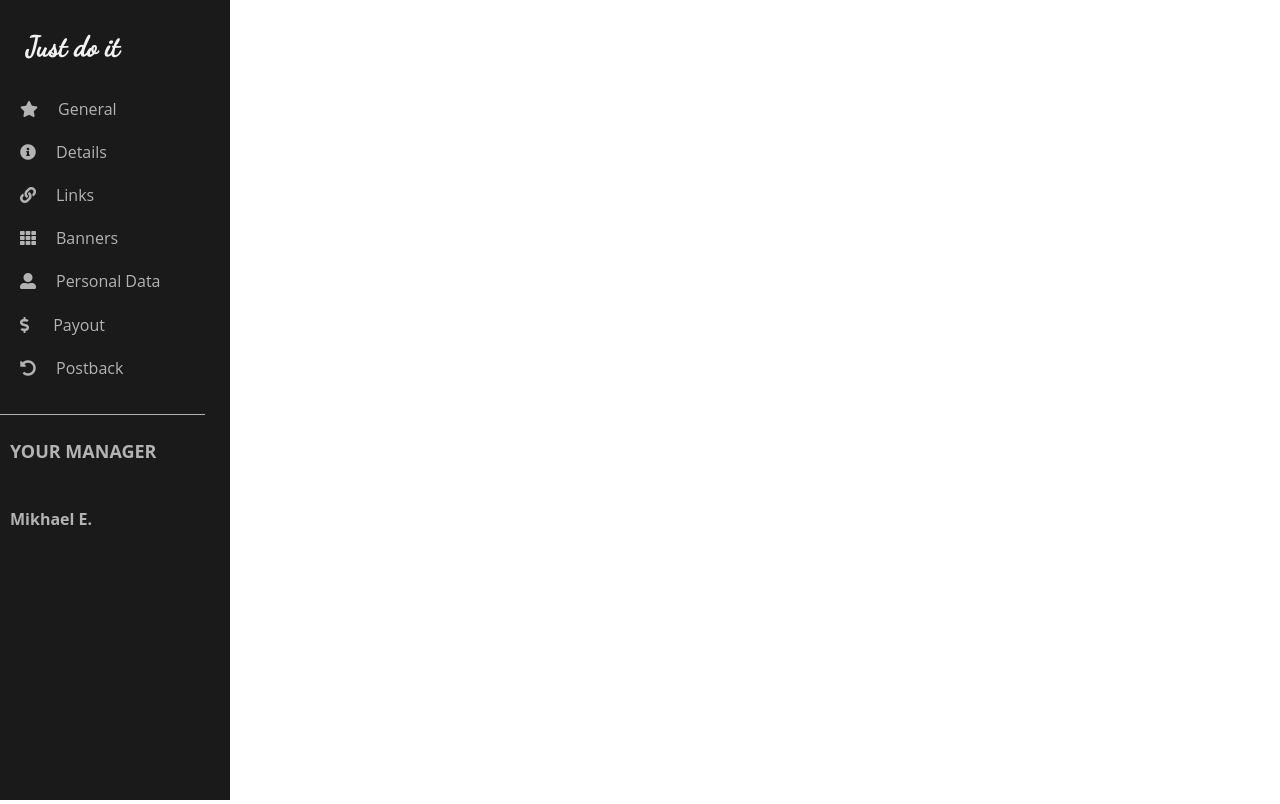
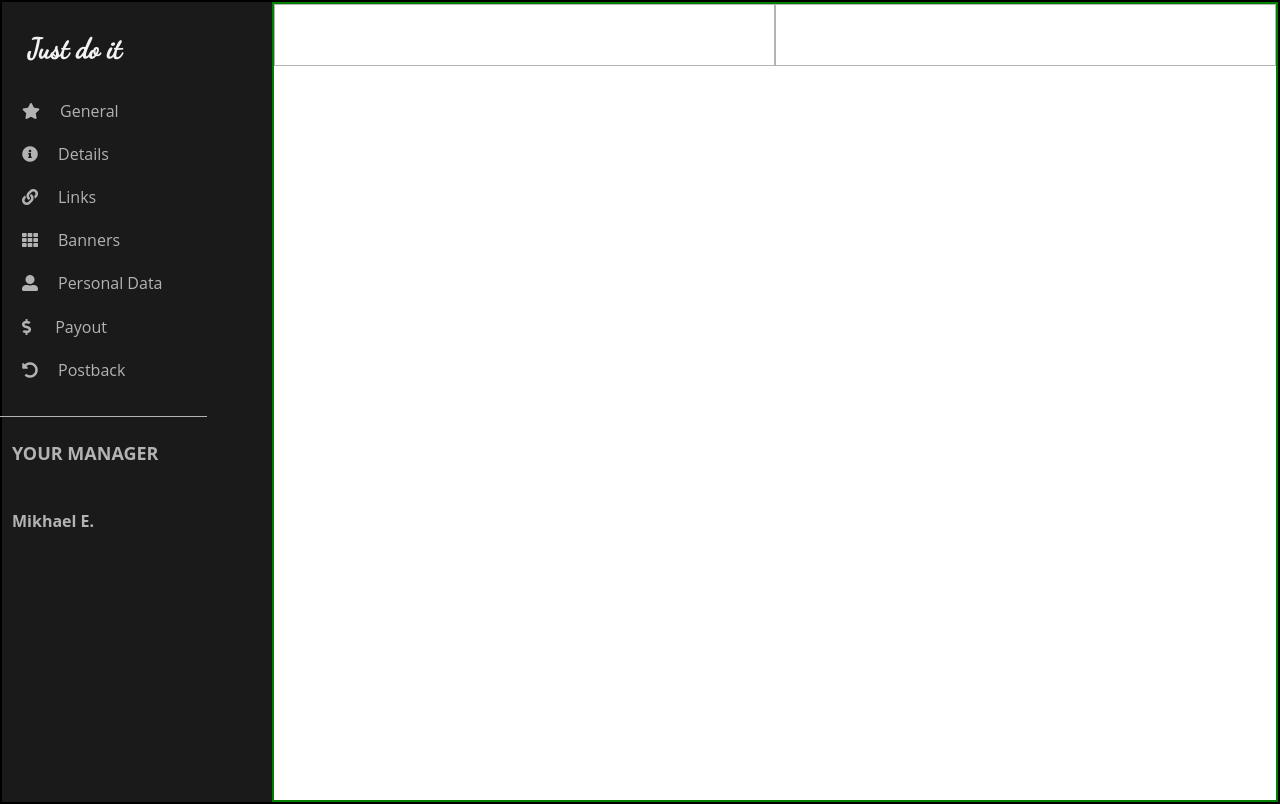
Before and after one commit to julia-kocik/solo-project, a website: page index.html in a window 1280 px wide. Drawn offline with Linux system fonts and the light colour scheme.

Commit message:
Add changes

```diff
--- a/index.html
+++ b/index.html
@@ -59,7 +59,13 @@
         </section>
         <section class="content">
             <div class="header">
-                <p>HEADER</p>
+                <div class="header-1"></div>
+                <div class="header-2">
+                    <div></div>
+                    <div></div>
+                    <div></div>
+                    <div></div>
+                </div>
             </div>
             <div class="page-container">
                 <div class="title">
--- /dev/null
+++ b/sass/_content.scss
@@ -0,0 +1,5 @@
+.content {
+    border: 2px solid green;
+    flex: 4 0 0;
+    padding: 0;
+}
--- /dev/null
+++ b/sass/_header.scss
@@ -0,0 +1,19 @@
+.header {
+    display: flex;
+    justify-content: space-between;
+}
+
+.header-1 {
+    flex: 50% 0 0;
+    border: 1px solid $color-gray;
+    padding: 10px 20px;
+    background: white;
+}
+
+
+.header-2 {
+    flex: 50% 0 0;
+    border: 1px solid $color-gray;
+    padding: 30px 20px;
+    background: white;
+}
--- a/sass/_layout.scss
+++ b/sass/_layout.scss
@@ -12,11 +12,12 @@ body {
 }
 
 .main-container {
-    max-width: 1140px;
     margin: 0;
-    padding: 0 20px 0 0;
+    padding: 0;
     display: flex;
     justify-content: flex-start;
+    border: 2px solid black;
+
 }
 
 h3 {
--- a/sass/_sidebar.scss
+++ b/sass/_sidebar.scss
@@ -2,7 +2,7 @@
     background-color: $color-black;
     width: 230px;
     min-height: 100vh;
-    position: fixed;
+    flex: 1 0 0;
     display: flex;
     justify-content: space-between;
 }
--- a/sass/style.scss
+++ b/sass/style.scss
@@ -5,10 +5,10 @@
 @import "layout";
 
 /* Components */
-//@import "components/form_field";
+@import "header";
 
 /* Sections */
-@import "sections/content";
+@import "content";
 @import "sidebar";
 
 
```
Also changed, not shown: css/style.css, sass/sections/_content.scss (deleted), 1 other file.
